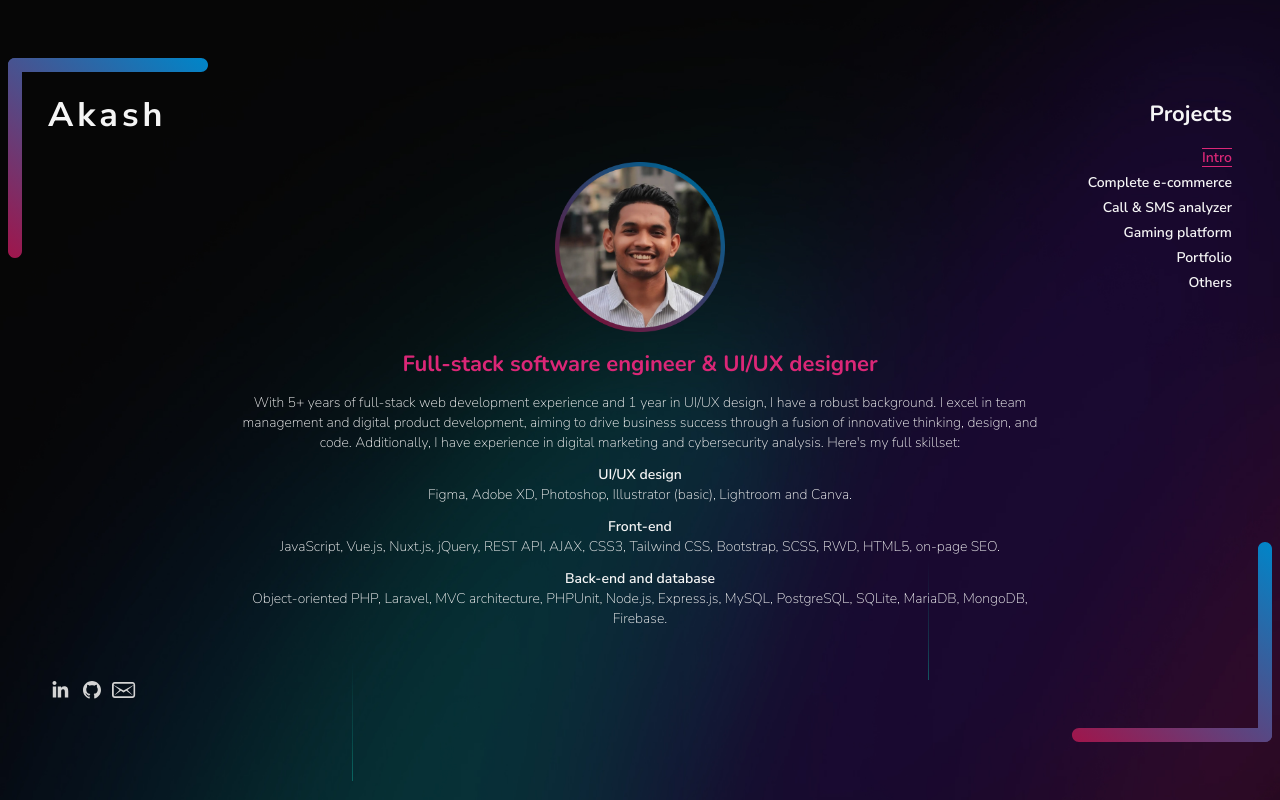
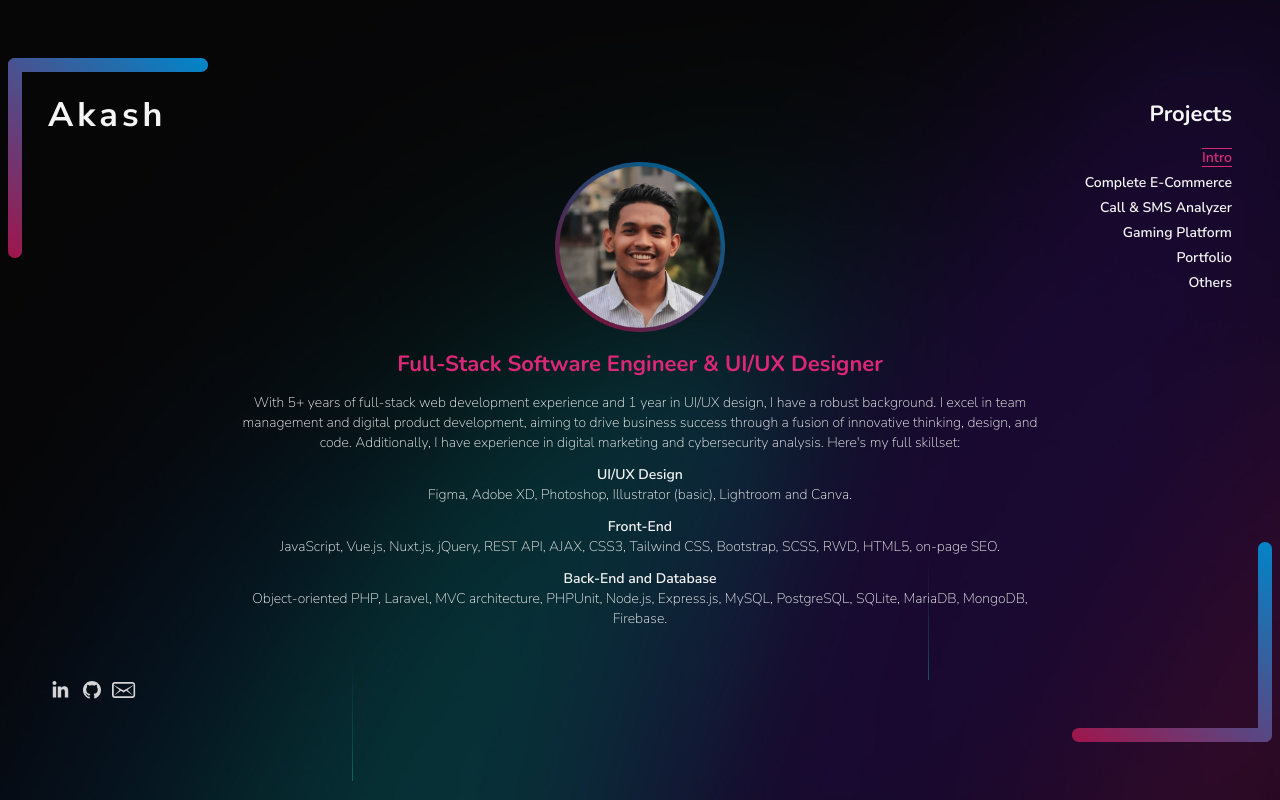
Before and after one commit to akash-ooo/portfolio, a Vue app: page / in a window 1280 px wide. Built offline with nearby package versions, Linux system fonts and the light colour scheme.

Commit message:
refactor: finalize 2024 backup process

```diff
--- a/index.html
+++ b/index.html
@@ -14,16 +14,16 @@
       rel="stylesheet"
     />
 
-    <title>Akash Full-Stack Dev & UI/UX Designer | arif.codes</title>
+    <title>Akash - Full-Stack Dev & UI/UX Designer | arif.codes</title>
 
     <!-- Meta-->
-    <meta name="title" content="Akash - Full-Stack Developer & UI/UX Designer | arif.codes" />
+    <meta name="title" content="Akash - Full-Stack Enginner & UI/UX Designer | arif.codes" />
     <meta
       name="description"
       content="Discover the portfolio of Akash, a full-stack developer and UI/UX designer from Bangladesh with over 5 years of experience. Specializing in JavaScript, Vue.js, Nuxt.js, PHP, Laravel, and digital marketing. Visit arif.codes to learn more."
     />
     <!-- General Open Graph tags for Facebook, WhatsApp, and Google -->
-    <meta content="Akash - Full-Stack Developer & UI/UX Designer" property="og:title">
+    <meta content="Akash - Full-Stack Engineer & UI/UX Designer" property="og:title">
     <meta content="Discover the portfolio of Akash, a full-stack developer and UI/UX designer from Bangladesh with over 5 years of experience in JavaScript, Vue.js, Nuxt.js, PHP, Laravel, and digital marketing." property="og:description">
     <meta property="og:url" content="https://www.arif.codes">
     <meta property="og:type" content="website">
@@ -32,7 +32,7 @@
 
     <!-- Twitter Card tags -->
     <meta name="twitter:card" content="summary_large_image">
-    <meta content="Akash - Full-Stack Developer & UI/UX Designer" name="twitter:title">
+    <meta content="Akash - Full-Stack Engineer & UI/UX Designer" name="twitter:title">
     <meta content="Discover the portfolio of Akash, a full-stack developer and UI/UX designer from Bangladesh with over 5 years of experience in JavaScript, Vue.js, Nuxt.js, PHP, Laravel, and digital marketing." name="twitter:description">
     <meta name="twitter:url" content="https://www.arif.codes">
     <meta name="twitter:image" content="https://www.arif.codes/images/akash-software-engineer.jpg">
--- a/src/components/MobileNav.vue
+++ b/src/components/MobileNav.vue
@@ -21,19 +21,19 @@
         :to="{ name: 'ecommerce' }"
         class="line-animation flex-shrink-0 flex-grow-0 text-right text-sm text-neutral-100"
         href="#"
-      >Complete e-commerce
+      >Complete E-Commerce
       </RouterLink>
       <RouterLink
         :to="{ name: 'analyzer' }"
         class="line-animation flex-shrink-0 flex-grow-0 text-right text-sm text-neutral-100"
         href="#"
-      >Call & SMS analyzer
+      >Call & SMS Analyzer
       </RouterLink>
       <RouterLink
         :to="{ name: 'gaming' }"
         class="line-animation flex-shrink-0 flex-grow-0 text-right text-sm text-neutral-100"
         href="#"
-      >Gaming platform
+      >Gaming Platform
       </RouterLink>
       <RouterLink
         :to="{ name: 'portfolio' }"
--- a/src/components/SideNav.vue
+++ b/src/components/SideNav.vue
@@ -24,7 +24,7 @@
           :to="{ name: 'ecommerce' }"
           class="line-animation text-nowrap text-sm text-neutral-100"
           href="#"
-          >Complete e-commerce
+          >Complete E-Commerce
         </RouterLink>
       </div>
       <div class="text-right">
@@ -32,7 +32,7 @@
           :to="{ name: 'analyzer' }"
           class="line-animation text-nowrap text-sm text-neutral-100"
           href="#"
-          >Call & SMS analyzer
+          >Call & SMS Analyzer
         </RouterLink>
       </div>
       <div class="text-right">
@@ -40,7 +40,7 @@
           :to="{ name: 'gaming' }"
           class="line-animation text-nowrap text-sm text-neutral-100"
           href="#"
-          >Gaming platform
+          >Gaming Platform
         </RouterLink>
       </div>
       <div class="text-right">
--- a/src/views/AnalyzerView.vue
+++ b/src/views/AnalyzerView.vue
@@ -9,7 +9,7 @@ import ResponsiveYoutubeIframe from '@/components/ResponsiveYoutubeIframe.vue'
         <!--Text-->
         <div class="mb-6">
           <h2 class="mb-3 text-left text-[22px] font-bold text-pink-600">
-            Police CDR crime data analyzer UI/UX design, web app, hybrid desktop & mobile software
+            Police CDR Crime Data Analyzer: UI/UX Design, Full Stack Web App, Hybrid Mobile and Desktop Software
           </h2>
           <p class="mb-2 text-left text-sm text-neutral-100">
             I managed this entire project individually for the X Detective Branch Police (DB) team.
@@ -24,7 +24,7 @@ import ResponsiveYoutubeIframe from '@/components/ResponsiveYoutubeIframe.vue'
             facilitating quicker insights.
           </p>
           <p>
-            Tech stack: Figma, Laravel PHP, SQLite, JavaScript, Vue.js, Quasar cross-platform framework, Capacitor JS, and
+            Tech stack: Figma, PHP, Laravel, SQLite, JavaScript, Vue.js, Quasar cross-platform framework, Capacitor JS, and
             Electron.
           </p>
         </div>
@@ -32,14 +32,14 @@ import ResponsiveYoutubeIframe from '@/components/ResponsiveYoutubeIframe.vue'
         <!--Videos-->
         <section class="space-y-6">
           <div>
-            <h3 class="mb-3">Hybrid desktop software</h3>
+            <h3 class="mb-3">Hybrid Desktop Software</h3>
             <ResponsiveYoutubeIframe
               url="https://www.youtube.com/embed/kaxbAqYLUXI?si=81S-b_A1KmQY0CRM"
             />
           </div>
 
           <div>
-            <h3 class="mb-3">Updated Figma high-fidelity interactive designs for desktop and mobile apps</h3>
+            <h3 class="mb-3">Updated Figma High-Fidelity Interactive Designs for Desktop and Mobile Apps</h3>
             <ResponsiveYoutubeIframe
               url="https://www.youtube.com/embed/H1UuGM53gM8?si=KfFhke9ItXLpeyRX"
             />
--- a/src/views/CompleteEcommerceView.vue
+++ b/src/views/CompleteEcommerceView.vue
@@ -9,7 +9,7 @@ import ResponsiveYoutubeIframe from '@/components/ResponsiveYoutubeIframe.vue'
         <!--Text-->
         <div class="mb-6">
           <h2 class="mb-3 text-left text-[22px] font-bold text-pink-600">
-            City Stanja complete e-commerce UI/UX design, full-stack development & mobile app
+            City Stanja Complete E-Commerce UI/UX Design, Full-Stack Development & Mobile App
           </h2>
           <p class="mb-2 text-left text-sm text-neutral-100">
             In this
@@ -35,28 +35,28 @@ import ResponsiveYoutubeIframe from '@/components/ResponsiveYoutubeIframe.vue'
         <!--Videos-->
         <section class="space-y-6">
           <div>
-            <h3 class="mb-3">Customer section</h3>
+            <h3 class="mb-3">Customer Section</h3>
             <ResponsiveYoutubeIframe
               url="https://www.youtube.com/embed/bXk35qH8UKs?si=qK5XotXcTN23ijJJ"
             />
           </div>
 
           <div>
-            <h3 class="mb-3">Pay-Per-Facebook-Share marketing and multi level affiliate system</h3>
+            <h3 class="mb-3">Pay-Per-Facebook-Share Marketing and Multi-Level Affiliate System</h3>
             <ResponsiveYoutubeIframe
               url="https://www.youtube.com/embed/HOyzCLF7ICQ?si=5J0RsEmkmoMJ8fof"
             />
           </div>
 
           <div>
-            <h3 class="mb-3">Admin section</h3>
+            <h3 class="mb-3">Admin Section</h3>
             <ResponsiveYoutubeIframe
               url="https://www.youtube.com/embed/vAUSkbBSNgc?si=lDT5Ob52RIUZILSp"
             />
           </div>
 
           <div>
-            <h3 class="mb-3">Coupon system</h3>
+            <h3 class="mb-3">Coupon System</h3>
             <ResponsiveYoutubeIframe
               url="https://www.youtube.com/embed/Ru-GMwrcfI0?si=9ERXZhye1edFmWL4"
             />
@@ -64,7 +64,7 @@ import ResponsiveYoutubeIframe from '@/components/ResponsiveYoutubeIframe.vue'
 
           <!--  Image -->
           <div>
-            <h3 class="mb-3">WebView app</h3>
+            <h3 class="mb-3">WebView App</h3>
               <img
                 alt="App screenshot"
                 class="h-full w-full overflow-hidden rounded-lg"
--- a/src/views/GamingView.vue
+++ b/src/views/GamingView.vue
@@ -8,7 +8,7 @@ import ResponsiveYoutubeIframe from '@/components/ResponsiveYoutubeIframe.vue'
       <div class="sliding-left-animation overflow-auto">
         <!--Text-->
         <div class="mb-6">
-          <h2 class="mb-3 text-left text-[22px] font-bold text-pink-600">Virtual game room UI/UX design & full-stack development</h2>
+          <h2 class="mb-3 text-left text-[22px] font-bold text-pink-600">Virtual Game Room UI/UX Design & Full-Stack Development</h2>
           <p class="text-left text-sm text-neutral-100">
             I independently spearheaded the development of this virtual game room platform where players of PUBG and Valorant multiplayer types games can join tournaments and engage in competitive gaming. I optimized the UI/UX in Adobe XD, creating a high-fidelity prototype, and
             implemented a mobile-first frontend using HTML, CSS, and JavaScript. Backend
@@ -22,21 +22,21 @@ import ResponsiveYoutubeIframe from '@/components/ResponsiveYoutubeIframe.vue'
         <!--Videos-->
         <section class="space-y-6">
           <div>
-            <h3 class="mb-3">XD high-fidelity interactive design</h3>
+            <h3 class="mb-3">Adobe XD High-Fidelity Interactive Design</h3>
             <ResponsiveYoutubeIframe
               url="https://www.youtube.com/embed/bDqu0KY5y18?si=T8_U09RgkWvUIZRM"
             />
           </div>
 
           <div>
-            <h3 class="mb-3">Responsive front-end</h3>
+            <h3 class="mb-3">Responsive Front-End</h3>
             <ResponsiveYoutubeIframe
               url="https://www.youtube.com/embed/Pv76rQNkxQ8?si=nHb-mkFVcMsL7VTX"
             />
           </div>
 
           <div>
-            <h3 class="mb-3">Full-stack admin panel</h3>
+            <h3 class="mb-3">Full-Stack Admin Panel</h3>
             <ResponsiveYoutubeIframe
               url="https://www.youtube.com/embed/XQQ7hD3mcxc?si=UCp2y2e73FTikbRW"
             />
--- a/src/views/IntroView.vue
+++ b/src/views/IntroView.vue
@@ -15,7 +15,7 @@
           </div>
           <!--Text content-->
           <h2 class="mb-3 text-center text-[22px] font-bold text-pink-600">
-            Full-stack software engineer & UI/UX designer
+            Full-Stack Software Engineer & UI/UX Designer
           </h2>
           <div class="text-center text-sm">
             With 5+ years of full-stack web development experience and 1 year in UI/UX design, I
@@ -26,24 +26,24 @@
           </div>
 
           <div class="text-center text-sm">
-            <span class="font-semibold">UI/UX design</span> <br />
+            <span class="font-semibold">UI/UX Design</span> <br />
             Figma, Adobe XD, Photoshop, Illustrator (basic), Lightroom and Canva.
           </div>
 
           <p class="text-center text-sm">
-            <span class="font-semibold">Front-end</span> <br />
+            <span class="font-semibold">Front-End</span> <br />
             JavaScript, Vue.js, Nuxt.js, jQuery, REST API, AJAX, CSS3, Tailwind CSS, Bootstrap,
             SCSS, RWD, HTML5, on-page SEO.
           </p>
 
           <p class="text-center text-sm">
-            <span class="font-semibold">Back-end and database</span> <br />
+            <span class="font-semibold">Back-End and Database</span> <br />
             Object-oriented PHP, Laravel, MVC architecture, PHPUnit, Node.js, Express.js, MySQL,
             PostgreSQL, SQLite, MariaDB, MongoDB, Firebase.
           </p>
 
           <p class="text-center text-sm">
-            <span class="font-semibold">DevOps and additional skills</span> <br />
+            <span class="font-semibold">DevOps and Additional Skills</span> <br />
             Git, testing and debugging, domain and cloud server
             management, Apache, Nginx, CDN, WordPress, WooCommerce, mobile and desktop WebView app,
             digital marketing, Word, Excel, PowerPoint, video editing (basic).
--- a/src/views/PortfolioView.vue
+++ b/src/views/PortfolioView.vue
@@ -8,7 +8,7 @@ import ResponsiveYoutubeIframe from '@/components/ResponsiveYoutubeIframe.vue'
       <div class="sliding-left-animation overflow-auto">
         <!--Text-->
         <div class="mb-6">
-          <h2 class="mb-3 text-left text-[22px] font-bold text-pink-600">My colorful SPA portfolio</h2>
+          <h2 class="mb-3 text-left text-[22px] font-bold text-pink-600">My Colorful Vue.js SPA Portfolio</h2>
           <p class="text-left text-sm text-neutral-100">
             Welcome to my vibrant and clean portfolio website! Specializing in rapid UI/UX design and full-stack development, I emphasize simplicity and elegance. Using Figma for design and Tailwind CSS with Vue.js and TypeScript for frontend, I've crafted a mobile-first, responsive experience with cool animations. I'm overjoyed to have quickly completed this portfolio site within just a few days. Thank you for visiting! 🚀
           </p>
@@ -17,13 +17,13 @@ import ResponsiveYoutubeIframe from '@/components/ResponsiveYoutubeIframe.vue'
         <!--Videos-->
         <section class="space-y-6">
           <div>
-            <h3 class="mb-3">Figma high-fidelity prototype</h3>
+            <h3 class="mb-3">Figma High-Fidelity Prototype Design</h3>
             <ResponsiveYoutubeIframe
               url="https://www.youtube.com/embed/HSKVd2Lc1mk?si=UG1A3aMVNQ8tz7nq"
             />
           </div>
           <div>
-            <h3 class="mb-3">Responsive SPA front-end</h3>
+            <h3 class="mb-3">Responsive Vue.js Front-End</h3>
             <ResponsiveYoutubeIframe
               url="https://www.youtube.com/embed/R3vndoNxaqY?si=nw9x_QVkovg7J4OwM"
             />
```
Also changed, not shown: src/views/OtherView.vue (+4 -4 lines), TODO.txt (added), 1 other file (tests, documents, lock files or other folders).
